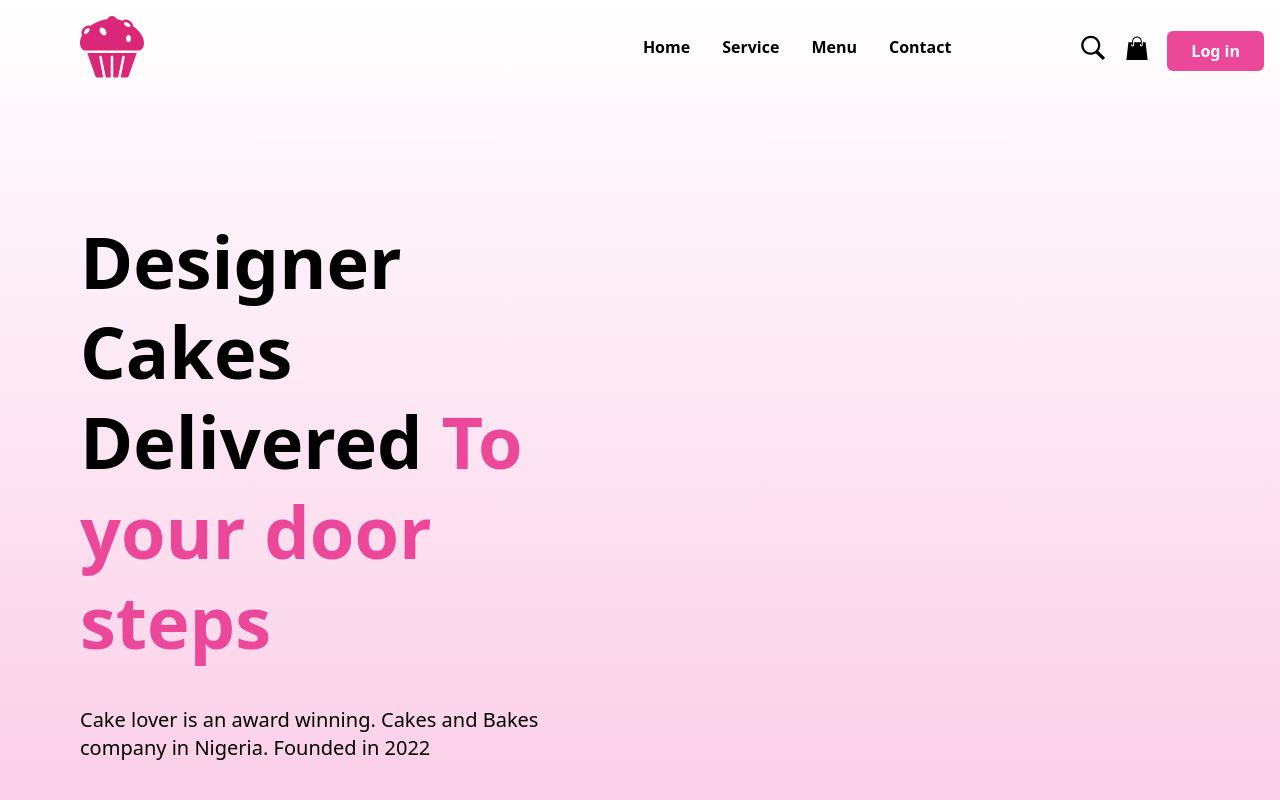
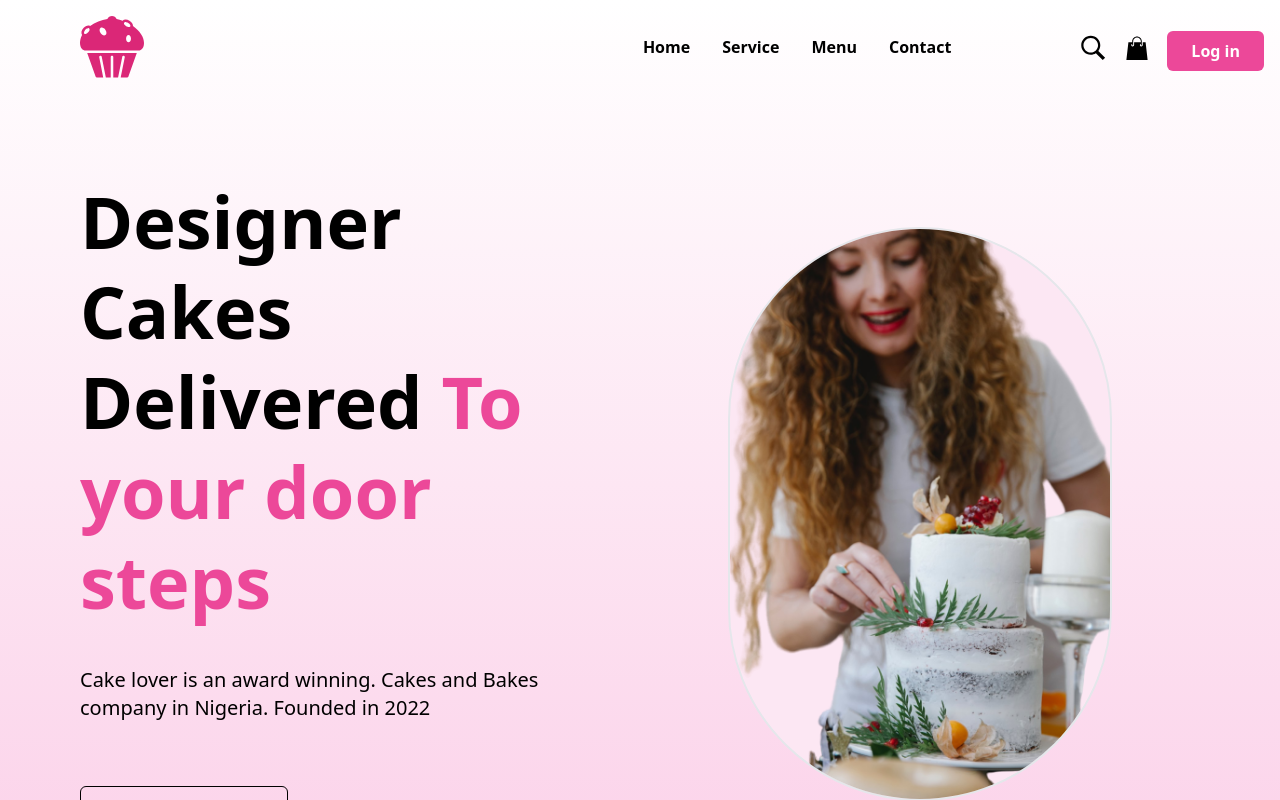
Before and after one commit to Victorakinwunmi/cake-web, a Nuxt app: page /service in a window 1280 px wide. Shown: the top 800 px of the page. Built offline with nearby package versions, Linux system fonts and the light colour scheme.

Commit message:
i added the cta image to the servicepage

```diff
--- a/pages/service.vue
+++ b/pages/service.vue
@@ -1,5 +1,5 @@
 <template>
-  <div class="bg-gradient-to-t from-pink-200 to-white h-screen">
+  <div class="bg-gradient-to-t from-pink-200 to-white">
     <div>
       <HeadersContainer>
         <template #logo>
@@ -53,7 +53,7 @@
     <div class="pt-24">
       <CtaContainer>
         <template #title>
-          <div class="text-5xl md:text-6xl lg:text-7xl mt-10 w-full lg:w-10/12">
+          <div class="text-5xl md:text-6xl lg:text-7xl mt-10 lg:mt-0 w-full lg:w-10/12">
             <h1 class="text-black font-bold leading-tight">
               Designer Cakes Delivered
               <span class="text-pink-500 font-bold">To your door steps</span>
@@ -71,8 +71,7 @@
         <template #orderbtn>
           <button
             class="
-              border
-              border-black
+              border border-black
               w-full
               md:w-52
               flex
@@ -82,14 +81,36 @@
               mt-16
               p-5
               rounded-md
-              hover:bg-white
-              hover:text-black
-              hover:border-white
+              hover:bg-white hover:text-black hover:border-white
             "
           >
             <h1>Learn More</h1>
-            <img :src="require('@/assets/icons/Right.png')" class="w-6 h-4 ml-2">
+            <img
+              :src="require('@/assets/icons/Right.png')"
+              class="w-6 h-4 ml-2"
+            />
           </button>
+        </template>
+        <template #picture>
+          <div
+            class="
+              block
+              w-96
+              h-full
+              bg-pink-100
+              rounded-full
+              border-2
+              mt-10
+              lg:mt-0
+              mx-auto
+              overflow-hidden
+            "
+          >
+            <img
+              :src="require('@/assets/images/cta_pic1.png')"
+              class="w-full object-cover"
+            />
+          </div>
         </template>
       </CtaContainer>
     </div>
```
